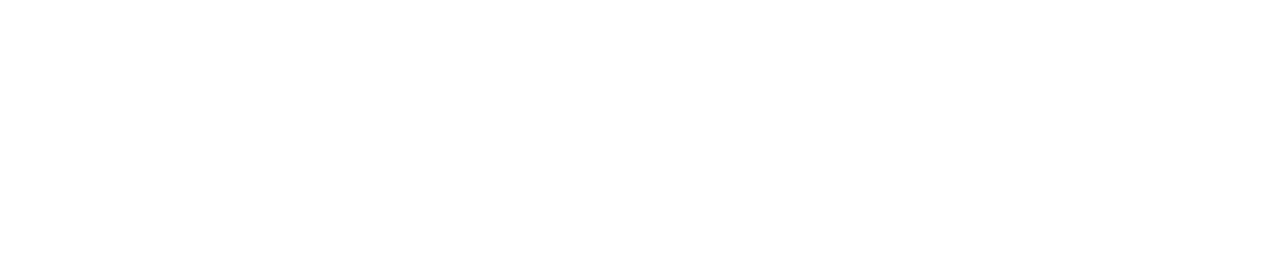
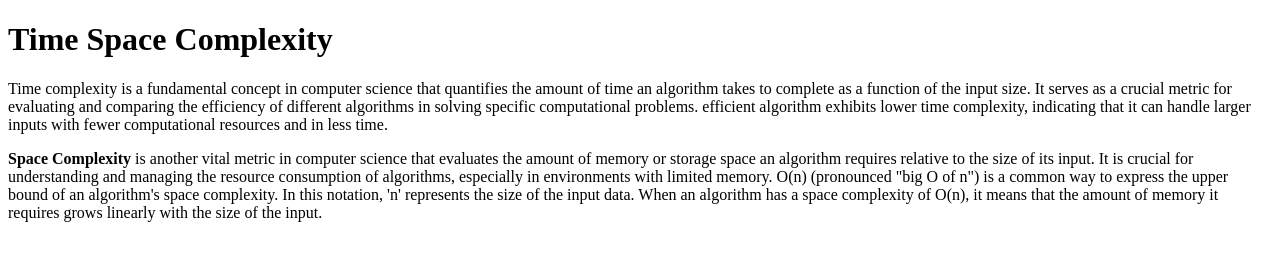
Before and after one commit to acciojob/time-and-space-complexity-Faizurcse, a website: page main.html in a window 1280 px wide. Drawn offline with Linux system fonts and the light colour scheme.

Commit message:
created a submission

```diff
--- a/main.html
+++ b/main.html
@@ -8,6 +8,9 @@
 
 <body>
 	<!-- the entire body must be written by student -->
+	<h1>Time Space Complexity</h1>
+	<p>Time complexity is a fundamental concept in computer science that quantifies the amount of time an algorithm takes to complete as a function of the input size. It serves as a crucial metric for evaluating and comparing the efficiency of different algorithms in solving specific computational problems. efficient algorithm exhibits lower time complexity, indicating that it can handle larger inputs with fewer computational resources and in less time. </p>
+	<p><b>Space Complexity</b> is another vital metric in computer science that evaluates the amount of memory or storage space an algorithm requires relative to the size of its input. It is crucial for understanding and managing the resource consumption of algorithms, especially in environments with limited memory. O(n) (pronounced "big O of n") is a common way to express the upper bound of an algorithm's space complexity. In this notation, 'n' represents the size of the input data. When an algorithm has a space complexity of O(n), it means that the amount of memory it requires grows linearly with the size of the input.</p>
     <script type="text/javascript" src="./script.js">
 </script>
 
```
